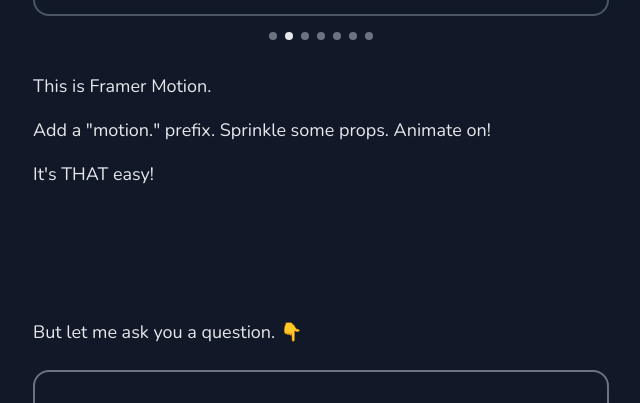
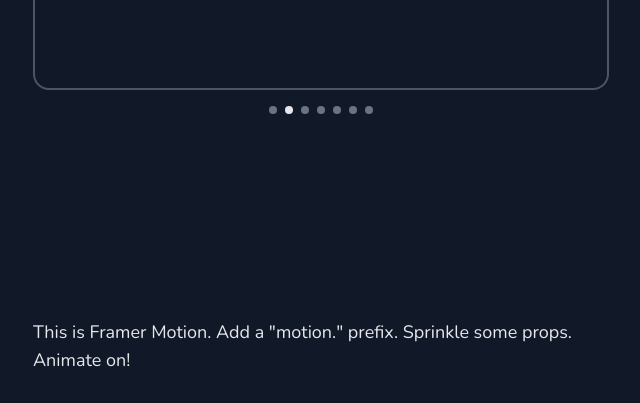
Before and after one commit to lintonye/smileys-in-motion, a Next.js app in the folder smileysinmotion.com/: page / in a window 1280 px wide. Shown: the part 546-949 px from the top of the page, without its empty margins (319-959 px from the left). Built offline with nearby package versions, Linux system fonts and the light colour scheme.

Commit message:
Move text in header to next section

```diff
--- a/smileysinmotion.com/components/Home.js
+++ b/smileysinmotion.com/components/Home.js
@@ -208,23 +208,6 @@
         }}
       >
         <ScrollIndicator />
-      </motion.div>
-      <motion.div
-        className="space-y-2 sm:text-lg sm:space-y-4"
-        initial={false}
-        animate={animate}
-        variants={{
-          initial: { opacity: 0, y: -30 },
-          scrolled: { opacity: 1, y: 0 },
-        }}
-        transition={{ type: "spring", damping: 15 }}
-      >
-        <p>This is Framer Motion.</p>
-        <p>Add a "motion." prefix. Sprinkle some props. Animate on!</p>
-        <p>It's THAT easy!</p>
-        {/* <p className="text-sm">
-          PS: Guess what the "video" above was made with?
-        </p> */}
       </motion.div>
     </Page>
   );
@@ -512,6 +495,11 @@
   ];
   return (
     <Page className="max-w-xs space-y-6 text-lg pt-16 mb-16 min-h-screen sm:max-w-xl sm:mb-0">
+      <p>
+        This is Framer Motion. Add a "motion." prefix. Sprinkle some props.
+        Animate on!
+      </p>
+      <p>It's THAT easy!</p>
       <p className="">But let me ask you a question. 👇</p>
       <div className="border-solid border-2 border-gray-500 rounded-2xl ">
         <Code>{`<motion.span
```
